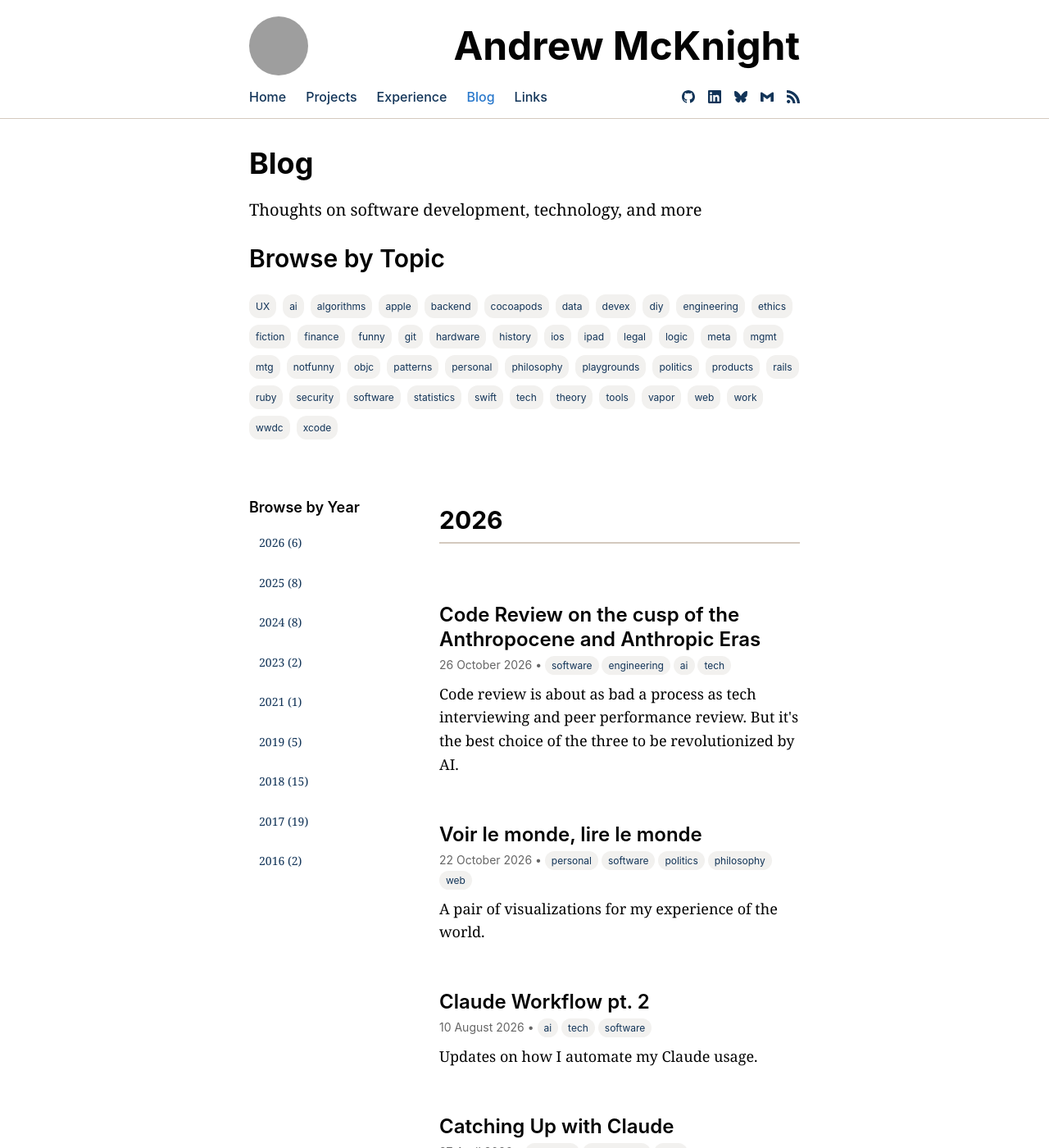
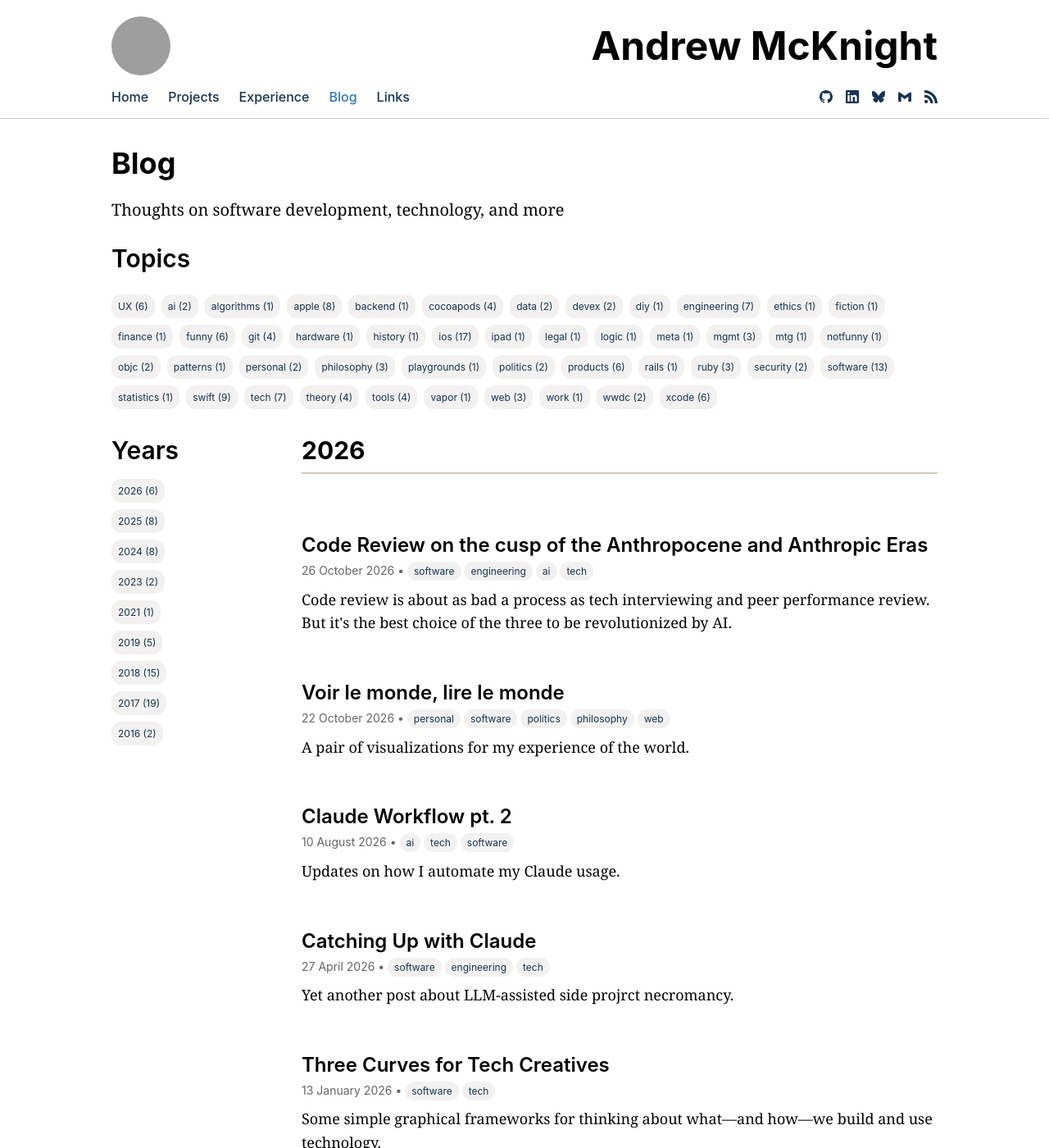
Before and after one commit to armcknight/mcknight.io, a Jekyll site: the page built from blog/index.html, in a window 1280 px wide and 1400 px high. Shown: the whole window at 82% size. Built offline with Jekyll 4.4.1, drawn with Linux system fonts in a browser that asks for light colours; grey boxes are pictures that could not be loaded.

Commit message:
style(blog): Topics and Years as pills with counts, tighter spacing
"Browse by Topic" and "Browse by Year" become "Topics" and "Years", both
h2s, top-aligned with the first year; years become pills like topics, and
topics show their post counts. The per-year back-to-top buttons go, the
floating one taking their place, and the gaps around the navigation and
between years shrink.

Co-Authored-By: Claude Opus 5.5 <noreply@anthropic.com>

```diff
--- a/assets/css/_blog.scss
+++ b/assets/css/_blog.scss
@@ -44,40 +44,35 @@
   top: var(--space-6);
 }
 
-.chronological-nav h3 {
-  font-size: var(--text-lg);
-  font-weight: 600;
-  margin-bottom: var(--space-3);
-  color: var(--text-primary);
+// "Years", an h2 as "Topics" is, and so level with the first year's header
+// beside it, which has the same font. Neither takes an h2's top margin: the
+// navigation's own, under the topics, is the room above both, which a flex
+// item's heading would otherwise add to rather than share.
+.chronological-nav h2,
+.blog-posts-container > .year-section:first-child .year-header {
+  margin-top: 0;
 }
 
+.chronological-nav h2 {
+  margin-bottom: var(--space-4);
+}
+
+// The years as pills, as the topics are (.tag-link), one under another.
 .year-links {
   display: flex;
   flex-direction: column;
+  align-items: flex-start;
   gap: var(--space-2);
-}
-
-.year-link {
-  color: var(--text-secondary);
-  text-decoration: none;
-  font-size: var(--text-sm);
-  font-weight: 500;
-  padding: var(--space-2) var(--space-3);
-  border-radius: 6px;
-  transition: all 0.15s ease;
-}
-
-.year-link:hover {
-  background-color: var(--background-alt);
-  color: var(--accent);
 }
 
 .blog-posts-container {
   flex: 1;
 }
 
+// Twice the room between posts, so a new year reads as one. The way back to
+// the top is the page's floating button (floating_top), not one per year.
 .year-section {
-  margin-bottom: var(--space-16);
+  margin-bottom: var(--space-12);
 }
 
 .year-header {
@@ -87,13 +82,6 @@
   color: var(--text-primary);
   border-bottom: 2px solid var(--border);
   padding-bottom: var(--space-2);
-}
-
-.year-nav {
-  display: flex;
-  justify-content: flex-end;
-  margin-top: var(--space-6);
-  padding-top: var(--space-4);
 }
 
 // Individual blog post styles
@@ -178,46 +166,11 @@
   line-height: 1.4;
 }
 
-// Back to top button
-.back-to-top {
-  display: inline-flex;
-  align-items: center;
-  justify-content: center;
-  color: var(--text-muted);
-  text-decoration: none;
-  margin-top: var(--space-2);
-  transition: color 0.15s ease;
-  width: 24px;
-  height: 24px;
-  border-radius: 50%;
-  background-color: var(--background-alt);
-  border: 1px solid var(--border);
-}
-
-.back-to-top:hover {
-  color: var(--accent);
-  background-color: var(--accent);
-  border-color: var(--accent);
-}
-
-.back-to-top:hover svg {
-  color: white;
-}
-
-.back-to-top svg {
-  width: 14px;
-  height: 14px;
-}
-
-.back-to-top-text {
-  display: none;
-}
-
 // Responsive design for blog
 @media (max-width: 650px) {
   .blog-navigation {
     flex-direction: column;
-    gap: var(--space-4);
+    gap: var(--space-6);
   }
 
   .chronological-nav {
@@ -231,11 +184,6 @@
     gap: var(--space-2);
   }
 
-  .year-link {
-    font-size: var(--text-xs);
-    padding: var(--space-1) var(--space-2);
-  }
-
   .year-header {
     font-size: var(--text-2xl);
   }
@@ -247,8 +195,4 @@
   .article-content {
     font-size: var(--text-base);
   }
-
-  .back-to-top {
-    display: none !important;
-  }
 }
--- a/blog/index.html
+++ b/blog/index.html
@@ -22,10 +24,10 @@ Generate tag cloud from all blog posts
 {% assign uniq_tags = all_tags | split: "|" | uniq | sort %}
 
 <div class="tags-section">
-  <h2>Browse by Topic</h2>
+  <h2>Topics</h2>
   <div class="tag-cloud">
     {% for tag in uniq_tags %}
-    <a href="/blog/tag/{{ tag | slugify }}.html" class="tag tag-link">{{ tag }}</a>
+    <a href="/blog/tag/{{ tag | slugify }}.html" class="tag tag-link">{{ tag }} ({{ site.tags[tag].size }})</a>
     {% endfor %}
   </div>
 </div>
@@ -37,10 +39,10 @@ Generate chronological navigation
 
 <div class="blog-navigation">
   <div class="chronological-nav">
-    <h3>Browse by Year</h3>
+    <h2>Years</h2>
     <div class="year-links">
       {% for year_group in posts_by_year %}
-      <a href="#year-{{ year_group.name }}" class="year-link">{{ year_group.name }} ({{ year_group.items.size }})</a>
+      <a href="#year-{{ year_group.name }}" class="tag-link">{{ year_group.name }} ({{ year_group.items.size }})</a>
       {% endfor %}
     </div>
   </div>
@@ -50,14 +52,6 @@ Generate chronological navigation
     <section class="year-section" id="year-{{ year_group.name }}">
       <h2 class="year-header">{{ year_group.name }}</h2>
       {% include modern-blog-listing.html posts=year_group.items %}
-
-      <div class="year-nav">
-        <a href="#top" class="back-to-top">
-          <svg viewBox="0 0 24 24" fill="currentColor">
-            <path d="M7.41 15.41L12 10.83l4.59 4.58L18 14l-6-6-6 6z"/>
-          </svg>
-        </a>
-      </div>
     </section>
     {% endfor %}
   </div>
```
Also changed, not shown: other parts of blog/index.html (+2 -0 lines).
